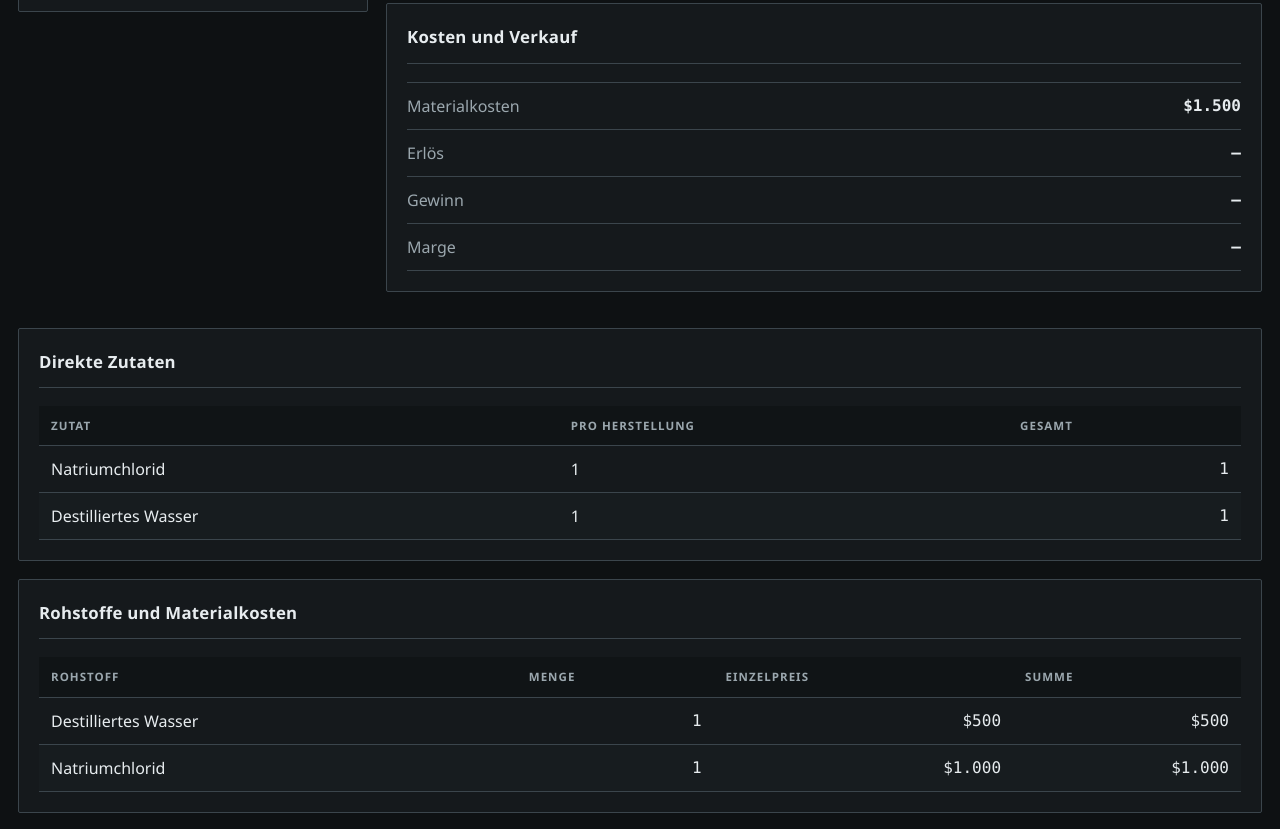
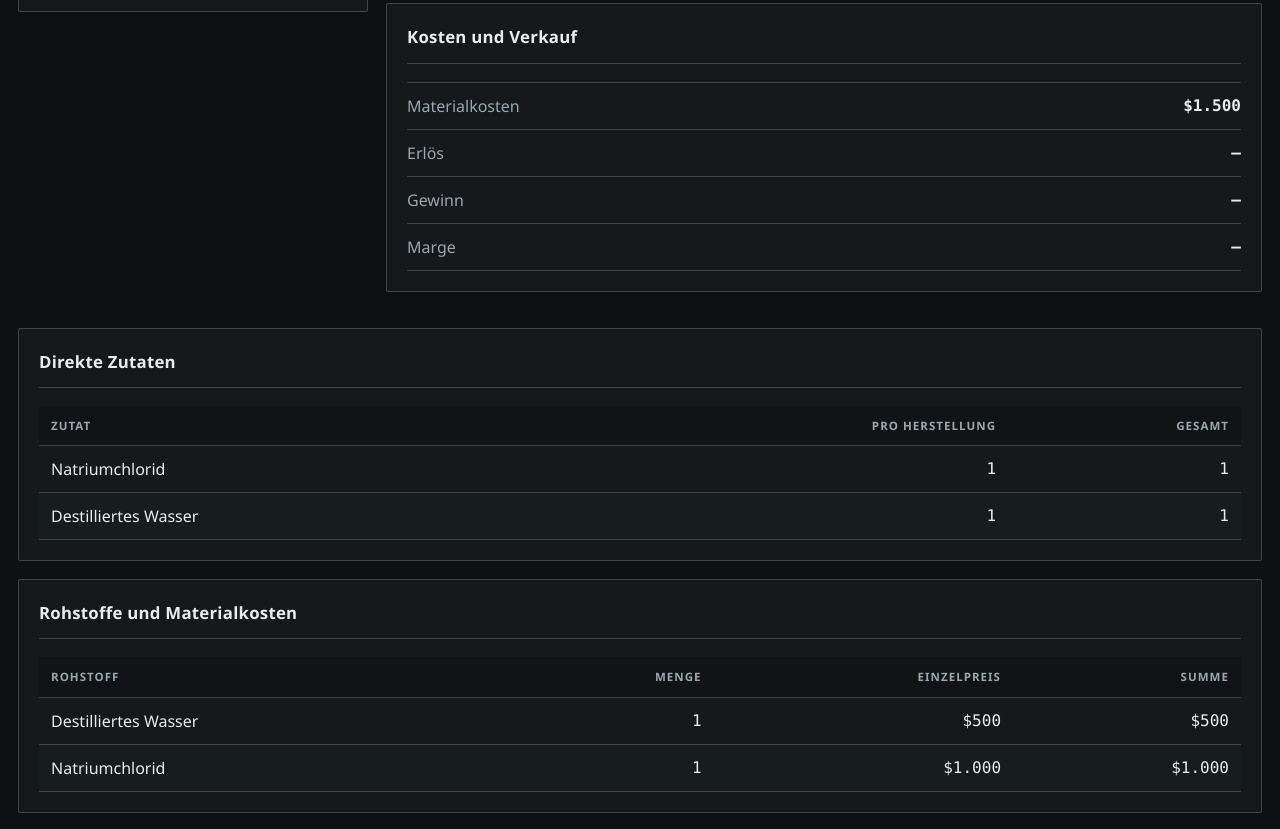
Before and after one commit to FionaAleksic/ChemierechnerV2, a website with bundled scripts: page index.html in a window 1280 px wide. Shown: the part 640-1469 px from the top of the page. Built offline with nearby package versions, Linux system fonts and the light colour scheme.

Commit message:
Fix-Tables

```diff
--- a/assets/css/style.css
+++ b/assets/css/style.css
@@ -334,6 +334,10 @@ tbody tr:hover {
   text-align: right;
 }
 
+.numeric-heading {
+  text-align: right;
+}
+
 .production-tree,
 .production-tree ul {
   list-style: none;
--- a/assets/js/ui/render.js
+++ b/assets/js/ui/render.js
@@ -123,7 +123,7 @@ export function renderResult(result, recipeIndex, rawMaterials, currencySymbol)
     const subRecipe = recipeIndex.get(ingredient.itemId);
     const rawMaterial = rawMaterials[ingredient.itemId];
     appendCell(row, subRecipe?.name || rawMaterial?.name || ingredient.itemId);
-    appendCell(row, String(ingredient.amountPerCraft));
+    appendCell(row, String(ingredient.amountPerCraft), 'numeric');
     appendCell(row, String(ingredient.amountPerCraft * stage.craftCount), 'numeric');
     directIngredientsTable.appendChild(row);
   });
--- a/index.html
+++ b/index.html
@@ -1,12 +1,15 @@
 <!doctype html>
 <html lang="de">
+
 <head>
   <meta charset="utf-8">
   <meta name="viewport" content="width=device-width, initial-scale=1">
-  <meta name="description" content="Statischer FiveM-Chemie-Rechner für Mengen, Herstellungsprozesse, Rohstoffe und Kosten.">
+  <meta name="description"
+    content="Statischer FiveM-Chemie-Rechner für Mengen, Herstellungsprozesse, Rohstoffe und Kosten.">
   <title>Chemie-Rechner</title>
   <link rel="stylesheet" href="./assets/css/style.css">
 </head>
+
 <body>
   <header class="site-header">
     <div>
@@ -86,10 +89,22 @@
         </div>
 
         <dl class="finance-list">
-          <div><dt>Materialkosten</dt><dd id="materialCost">$0</dd></div>
-          <div><dt>Erlös</dt><dd id="revenue">—</dd></div>
-          <div><dt>Gewinn</dt><dd id="profit">—</dd></div>
-          <div><dt>Marge</dt><dd id="margin">—</dd></div>
+          <div>
+            <dt>Materialkosten</dt>
+            <dd id="materialCost">$0</dd>
+          </div>
+          <div>
+            <dt>Erlös</dt>
+            <dd id="revenue">—</dd>
+          </div>
+          <div>
+            <dt>Gewinn</dt>
+            <dd id="profit">—</dd>
+          </div>
+          <div>
+            <dt>Marge</dt>
+            <dd id="margin">—</dd>
+          </div>
         </dl>
       </section>
     </div>
@@ -101,7 +116,11 @@
       <div class="table-scroll">
         <table>
           <thead>
-            <tr><th>Zutat</th><th>Pro Herstellung</th><th>Gesamt</th></tr>
+            <tr>
+              <th>Zutat</th>
+              <th class="numeric-heading">Pro Herstellung</th>
+              <th class="numeric-heading">Gesamt</th>
+            </tr>
           </thead>
           <tbody id="directIngredientsTable"></tbody>
         </table>
@@ -112,11 +131,17 @@
       <div class="panel-heading">
         <h2 id="rawTitle">Rohstoffe und Materialkosten</h2>
       </div>
-      <p id="priceWarning" class="warning" hidden>Mindestens ein Rohstoff hat keinen eingetragenen Preis. Die Gesamtkosten sind daher unvollständig.</p>
+      <p id="priceWarning" class="warning" hidden>Mindestens ein Rohstoff hat keinen eingetragenen Preis. Die
+        Gesamtkosten sind daher unvollständig.</p>
       <div class="table-scroll">
         <table>
           <thead>
-            <tr><th>Rohstoff</th><th>Menge</th><th>Einzelpreis</th><th>Summe</th></tr>
+            <tr>
+              <th>Rohstoff</th>
+              <th class="numeric-heading">Menge</th>
+              <th class="numeric-heading">Einzelpreis</th>
+              <th class="numeric-heading">Summe</th>
+            </tr>
           </thead>
           <tbody id="rawMaterialsTable"></tbody>
         </table>
@@ -155,9 +180,10 @@
   </main>
 
   <footer>
-   <!-- Hier kannst du irgendwas reinschreiben Kai, ein icon oder so. -->
+    <!-- Hier kannst du irgendwas reinschreiben Kai, ein icon oder so. -->
   </footer>
 
   <script type="module" src="./assets/js/app.js"></script>
 </body>
+
 </html>
```
Also changed, not shown: 1 other file.
